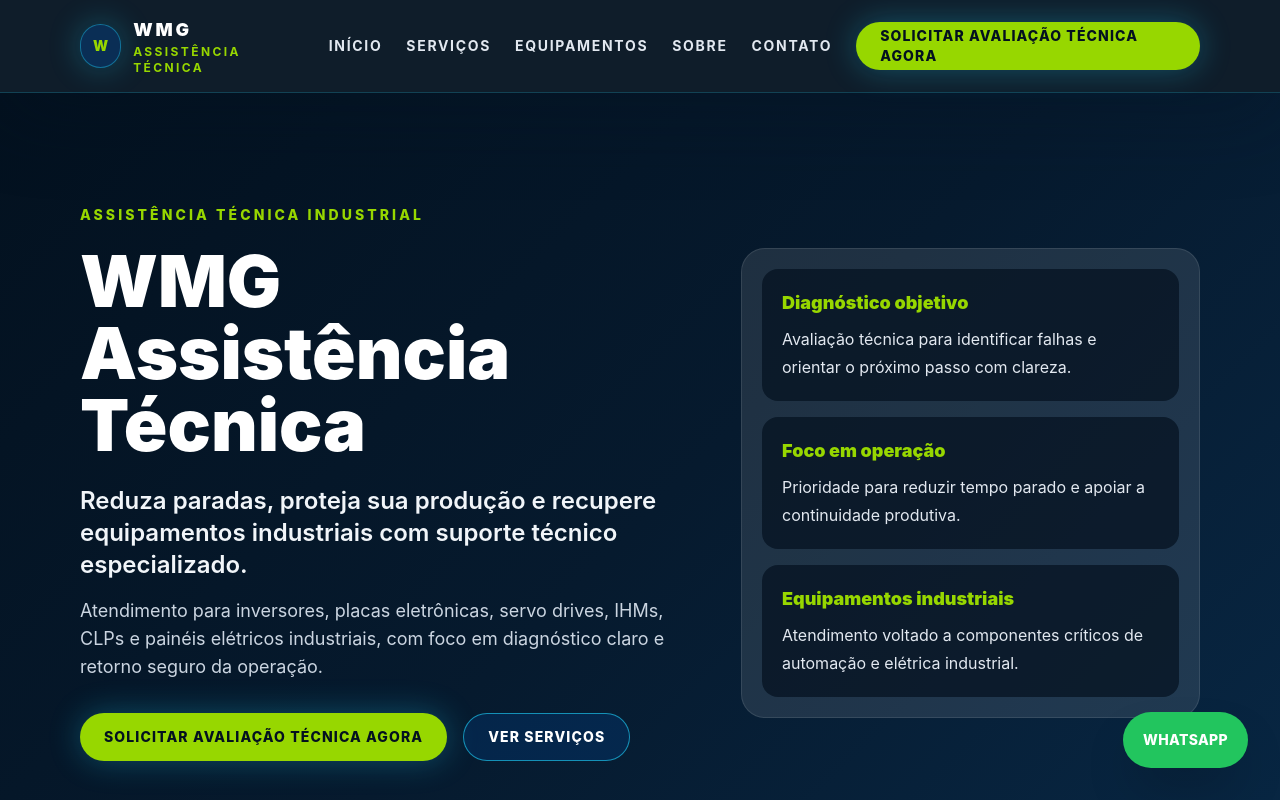
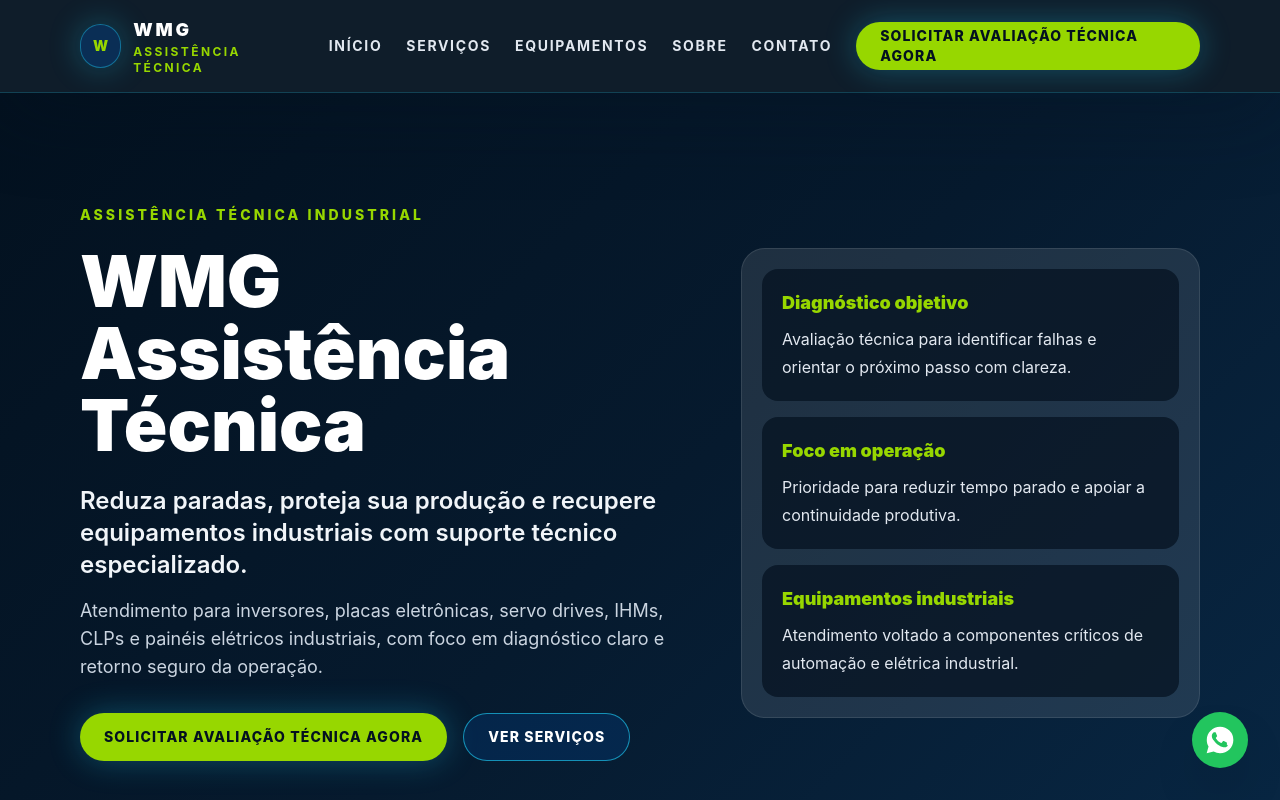
Before and after one commit to Dev-RuiDiniz/Site_WMG_AssistenciaTecnica, a React (Vite) app: page / in a window 1280 px wide. Shown: the top 800 px of the page. Built offline with nearby package versions, Linux system fonts and the light colour scheme.

Commit message:
feat(whatsapp): altera botao flutuante para icone sem texto

```diff
--- a/src/components/whatsapp/FloatingWhatsAppButton.tsx
+++ b/src/components/whatsapp/FloatingWhatsAppButton.tsx
@@ -10,9 +10,16 @@ export function FloatingWhatsAppButton() {
       target="_blank"
       rel="noopener noreferrer"
       aria-label="Abrir conversa no WhatsApp da WMG"
-      className="fixed bottom-4 right-4 z-50 inline-flex min-h-12 items-center justify-center rounded-full bg-green-500 px-4 py-3 text-xs font-extrabold uppercase tracking-wide text-white shadow-2xl transition hover:-translate-y-0.5 hover:bg-green-600 focus:outline-none focus:ring-4 focus:ring-green-300 sm:bottom-5 sm:right-5 sm:min-h-14 sm:px-5 sm:text-sm md:bottom-8 md:right-8"
+      className="fixed bottom-4 right-4 z-50 inline-flex size-12 items-center justify-center rounded-full bg-green-500 text-white shadow-2xl transition hover:-translate-y-0.5 hover:bg-green-600 focus:outline-none focus:ring-4 focus:ring-green-300 sm:bottom-5 sm:right-5 sm:size-14 md:bottom-8 md:right-8"
     >
-      WhatsApp
+      <svg
+        data-testid="whatsapp-icon"
+        viewBox="0 0 24 24"
+        aria-hidden="true"
+        className="size-7 fill-current sm:size-8"
+      >
+        <path d="M12.04 2C6.54 2 2.08 6.46 2.08 11.96c0 1.76.46 3.47 1.33 4.98L2 22l5.22-1.36a9.9 9.9 0 0 0 4.82 1.23h.01c5.5 0 9.96-4.46 9.96-9.96A9.96 9.96 0 0 0 12.04 2Zm5.8 14.06c-.24.68-1.4 1.29-1.95 1.37-.52.08-1.17.12-1.9-.12-.44-.14-1-.33-1.73-.64-3.04-1.32-5.02-4.39-5.17-4.59-.14-.2-1.23-1.63-1.23-3.1 0-1.48.78-2.2 1.05-2.5.27-.3.58-.37.78-.37.2 0 .39 0 .56.01.18.01.41-.07.64.48.24.57.8 1.98.87 2.12.07.14.12.31.02.5-.1.19-.15.31-.3.48-.15.17-.31.38-.44.5-.14.14-.28.3-.12.58.16.28.72 1.19 1.55 1.93 1.07.95 1.97 1.24 2.25 1.38.28.14.44.12.6-.07.16-.2.68-.8.87-1.07.18-.27.37-.23.62-.14.25.08 1.6.75 1.87.88.28.14.46.2.52.3.07.1.07.6-.17 1.28Z" />
+      </svg>
     </a>
   );
 }
```
Also changed, not shown: 1 other file (tests, documents, lock files or other folders).
